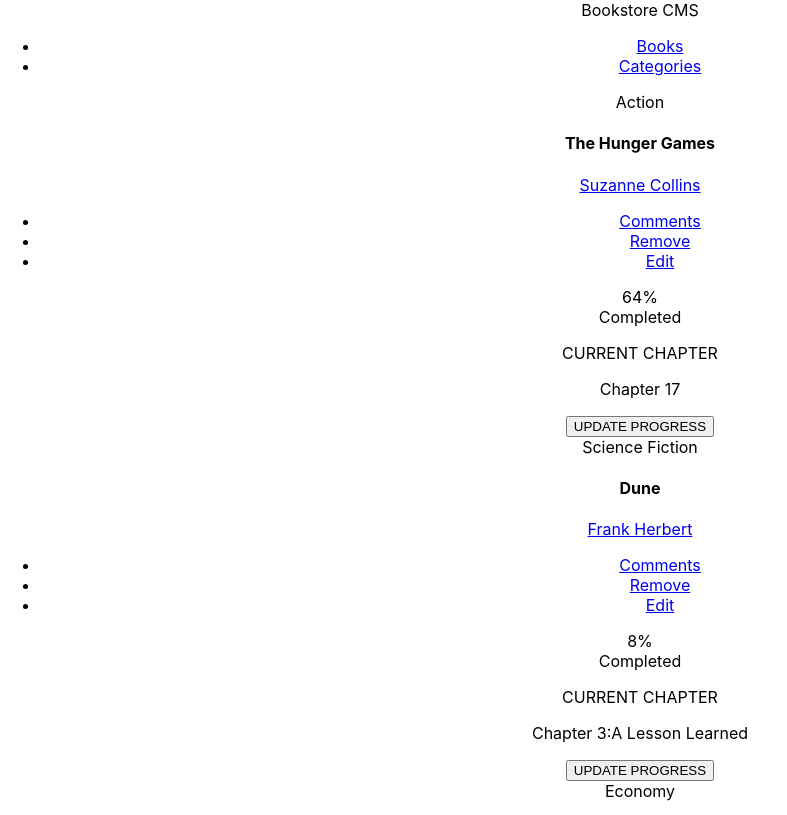
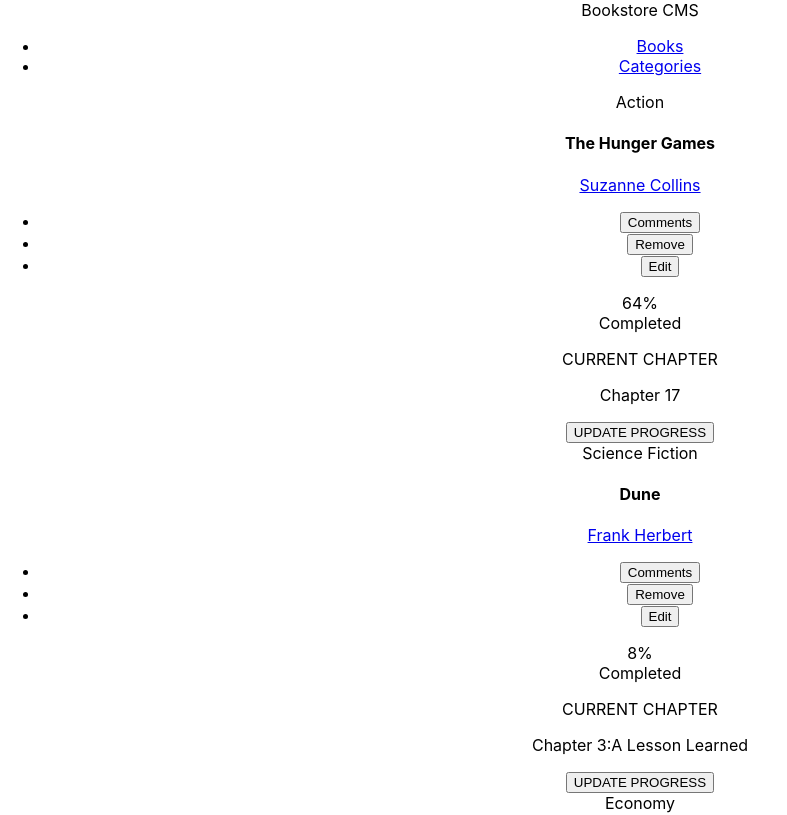
Before and after one commit to olawale-o/react-bookstore, a React (Create React App) app: page / in a window 1280 px wide. Shown: the top 815 px of the page, without its empty margins (0-787 px from the left). Built offline with nearby package versions, Linux system fonts and the light colour scheme.

Commit message:
Add BookButtons.js file

```diff
--- /dev/null
+++ b/src/components/BookButtons.js
@@ -0,0 +1,26 @@
+import { useDispatch } from 'react-redux';
+import PropType from 'prop-types';
+import { removeBook } from '../redux/books/books_creators';
+
+const BookButtons = ({ id }) => {
+  const dispatch = useDispatch();
+  return (
+    <ul className="book-modify">
+      <li>
+        <button type="button">Comments</button>
+      </li>
+      <li>
+        <button type="button" onClick={() => dispatch(removeBook(id))}>Remove</button>
+      </li>
+      <li>
+        <button type="button">Edit</button>
+      </li>
+    </ul>
+  );
+};
+
+export default BookButtons;
+
+BookButtons.propTypes = {
+  id: PropType.number.isRequired,
+};
--- a/src/components/SingleBook.js
+++ b/src/components/SingleBook.js
@@ -1,5 +1,6 @@
 import React from 'react';
 import PropType from 'prop-types';
+import BookButtons from './BookButtons';
 
 const SingleBook = ({ book }) => (
   <div className="Book">
@@ -7,17 +8,7 @@
       <span className="book-category">{book.category}</span>
       <h4 className="book-title">{book.title}</h4>
       <a href="/#">{book.author}</a>
-      <ul className="book-modify">
-        <li>
-          <a href="/#">Comments</a>
-        </li>
-        <li>
-          <a href="/#">Remove</a>
-        </li>
-        <li>
-          <a href="/#">Edit</a>
-        </li>
-      </ul>
+      <BookButtons id={book.id} />
     </div>
     <div className="book-progress">
       <div className="book-progress__indicator"> </div>
@@ -45,6 +36,7 @@
 
 SingleBook.propTypes = {
   book: PropType.shape({
+    id: PropType.number.isRequired,
     category: PropType.string.isRequired,
     title: PropType.string.isRequired,
     author: PropType.string.isRequired,
```
